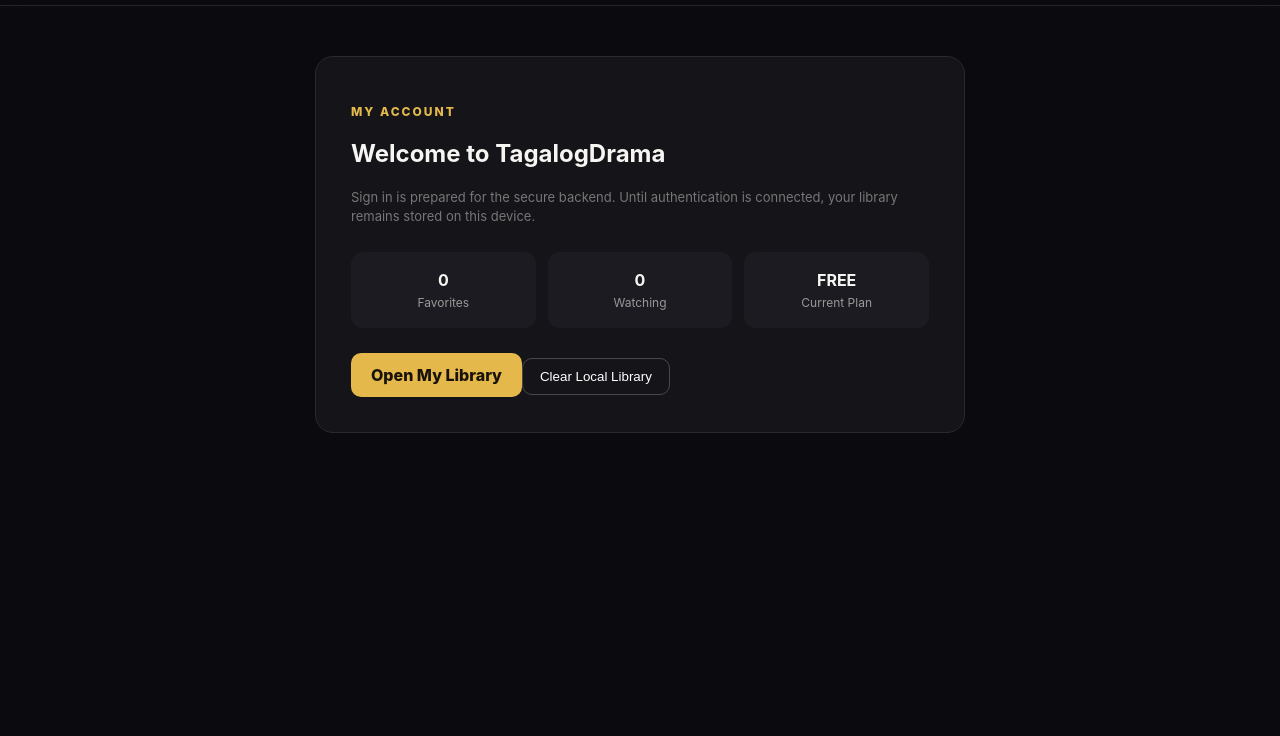
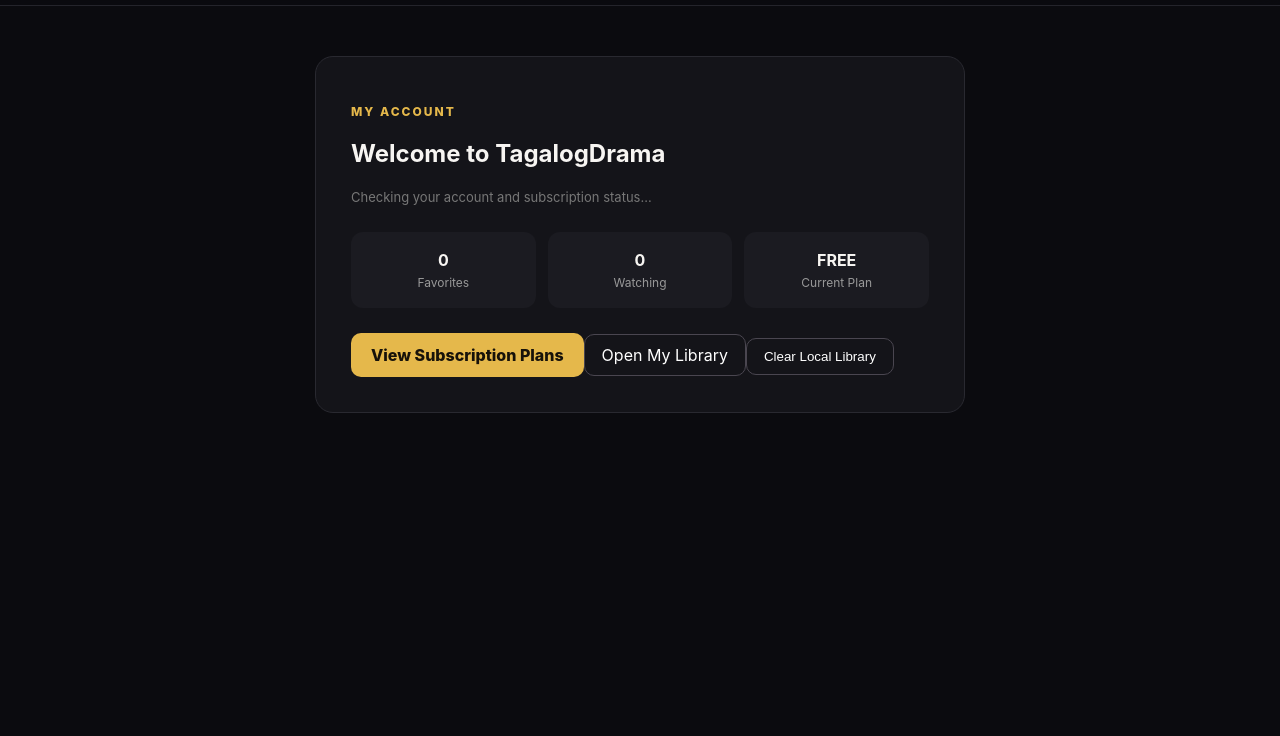
Before and after one commit to mrtamz-developer/tagalogdrama, a plain HTML site: page account.html in a window 1280 px wide. Shown: the part 64-800 px from the top of the page. Drawn offline with Linux system fonts and the light colour scheme.

Commit message:
Show live subscription status on account page

```diff
--- a/account.html
+++ b/account.html
@@ -1 +1 @@
-<!doctype html><html lang="en"><head><meta charset="utf-8"><meta name="viewport" content="width=device-width,initial-scale=1"><meta name="theme-color" content="#0b0b0f"><title>Account — TagalogDrama</title><link rel="manifest" href="manifest.json"><link rel="stylesheet" href="style.css"></head><body><header class="topbar"><a class="brand" href="index.html">Tagalog<span>Drama</span></a><nav><a href="catalog.html">Series</a><a href="library.html">My Library</a></nav></header><main class="account-page"><section class="account-card"><p class="eyebrow">MY ACCOUNT</p><h1 id="greeting">Welcome to TagalogDrama</h1><p class="muted">Sign in is prepared for the secure backend. Until authentication is connected, your library remains stored on this device.</p><div class="account-stats"><div><strong id="favCount">0</strong><span>Favorites</span></div><div><strong id="progressCount">0</strong><span>Watching</span></div><div><strong>FREE</strong><span>Current Plan</span></div></div><a class="primary" href="library.html">Open My Library</a><button class="secondary" id="clearLocal">Clear Local Library</button></section></main><div class="toast" id="toast"></div><script src="account.js"></script></body></html>
+<!doctype html><html lang="en"><head><meta charset="utf-8"><meta name="viewport" content="width=device-width,initial-scale=1"><meta name="theme-color" content="#0b0b0f"><title>Account — TagalogDrama</title><link rel="manifest" href="manifest.json"><link rel="stylesheet" href="style.css"></head><body><header class="topbar"><a class="brand" href="index.html">Tagalog<span>Drama</span></a><nav><a href="catalog.html">Series</a><a href="library.html">My Library</a><a href="subscription.html">Subscribe</a></nav></header><main class="account-page"><section class="account-card"><p class="eyebrow">MY ACCOUNT</p><h1 id="greeting">Welcome to TagalogDrama</h1><p class="muted" id="accountMessage">Checking your account and subscription status…</p><div class="account-stats"><div><strong id="favCount">0</strong><span>Favorites</span></div><div><strong id="progressCount">0</strong><span>Watching</span></div><div><strong id="planName">FREE</strong><span>Current Plan</span></div></div><div id="subscriptionDetails" class="muted" style="margin:18px 0"></div><a class="primary" id="subscribeLink" href="subscription.html">View Subscription Plans</a><a class="secondary" href="library.html">Open My Library</a><button class="secondary" id="clearLocal">Clear Local Library</button></section></main><div class="toast" id="toast"></div><script src="app-config.js"></script><script src="account.js"></script></body></html>
```
